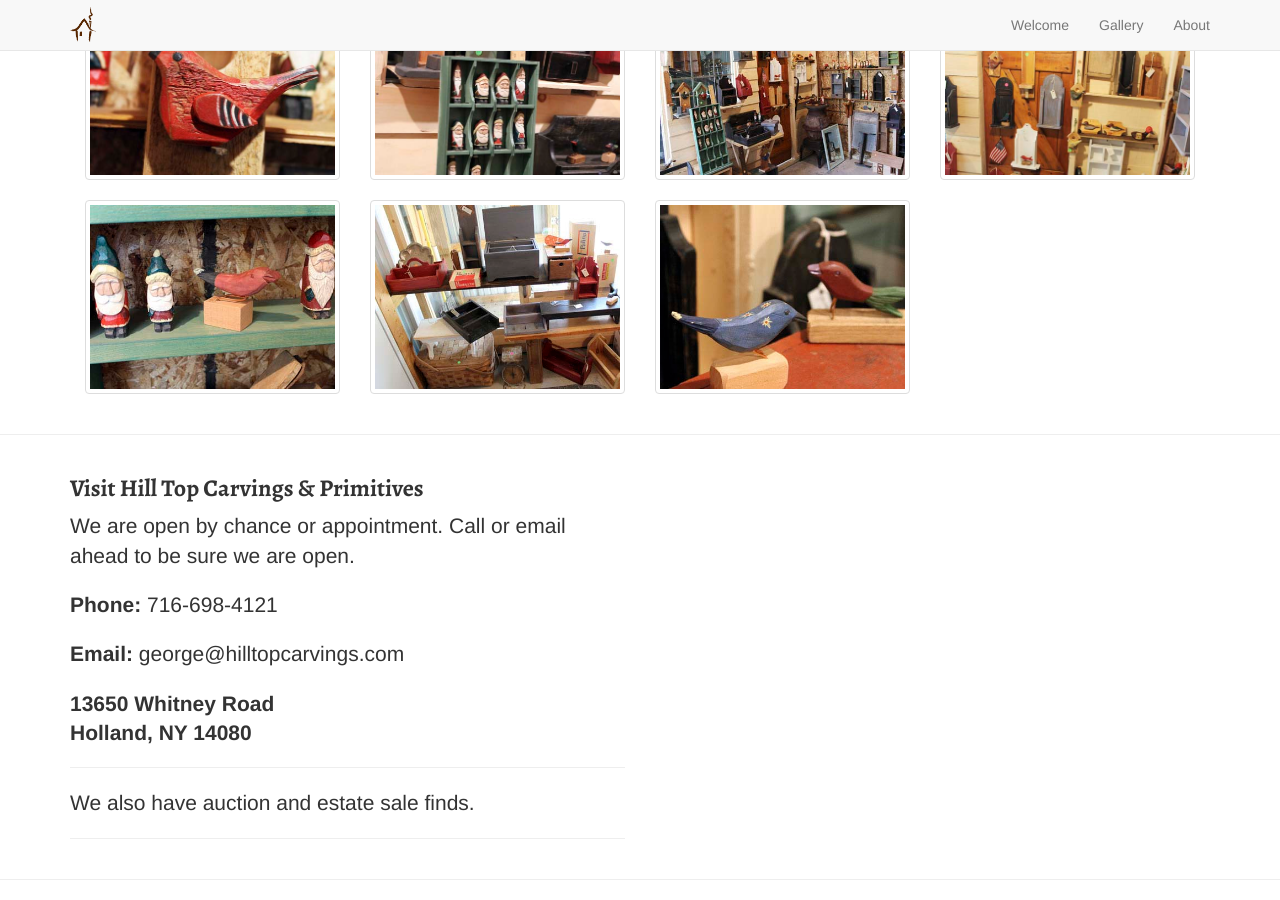
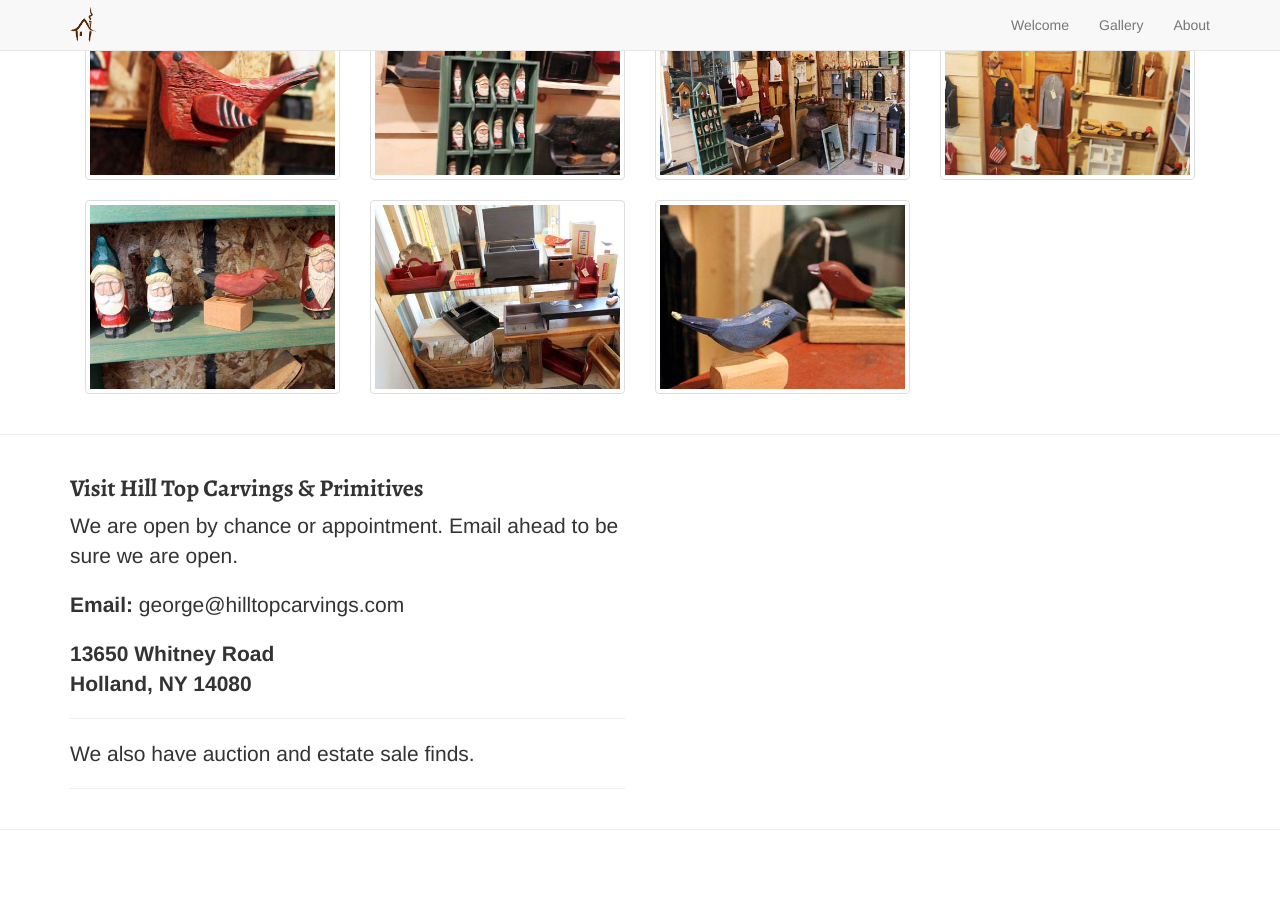
Before and after one commit to hilltopcarvings/hilltopcarvings.github.io, a Jekyll site: the page built from index.html, in a window 1280 px wide and 900 px high, scrolled down 1599 px. Built offline with Jekyll 4.4.1, drawn with Linux system fonts in a browser that asks for light colours; nearby versions of some CDN libraries; after the commit the page ends 2449 px from its top, so only the background shows below that.

Commit message:
Updated hours and phone number

```diff
--- a/_includes/about.html
+++ b/_includes/about.html
@@ -4,8 +4,7 @@
 	<div class="row">
 		<div class="col-md-6">
 			<h3>Visit Hill Top Carvings & Primitives</h3>
-			<p class="lead">We are open by chance or appointment. Call or email ahead to be sure we are open.</p>
-			<p class="lead"><strong>Phone:</strong> 716-698-4121</p>
+			<p class="lead">We are open by chance or appointment. Email ahead to be sure we are open.</p>
 			<p class="lead"><strong>Email:</strong> george@hilltopcarvings.com</p>
 			<p class="lead"><strong>13650 Whitney Road<br />
 			Holland, NY 14080</strong></p>
```
